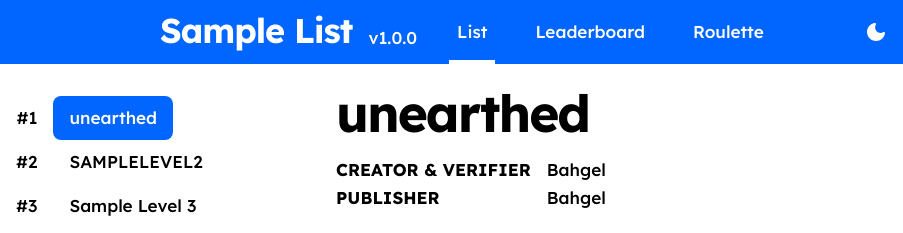
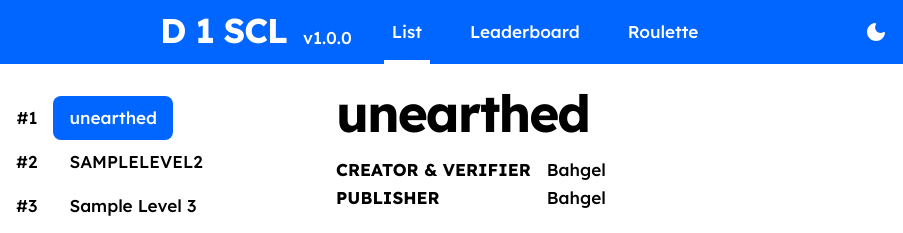
Before and after one commit to alf1e724/Dashers-Nine-Circles-Demon-List, a plain HTML site: page index.html in a window 1280 px wide. Shown: the top 233 px of the page, 0-903 px from the left. Drawn offline with nearby package versions, Linux system fonts and the light colour scheme; grey boxes are pictures that could not be loaded.

Commit message:
Update index.html

```diff
--- a/index.html
+++ b/index.html
@@ -37,7 +37,7 @@
     <body id="app">
         <header :class="{ dark: store.dark }">
             <div class="logo">
-                <h2>Sample List</h2>
+                <h2>D 1 SCL</h2>
                 <p>v1.0.0</p>
             </div>
             <nav class="nav">
```
